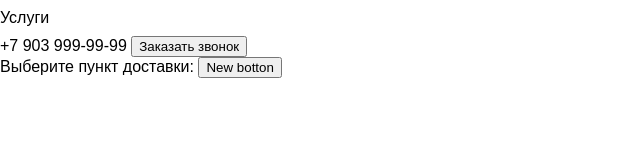
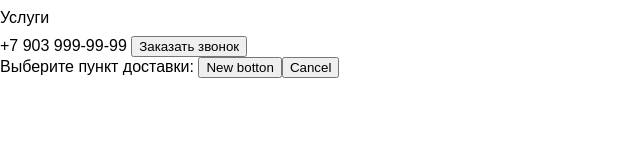
Before and after one commit to olgashatokhina/special-app, a plain HTML site: page index.html in a window 1280 px wide. Shown: the whole page, without its empty margins (0-640 px from the left). Drawn offline with Linux system fonts and the light colour scheme.

Commit message:
cancel button added

```diff
--- a/index.html
+++ b/index.html
@@ -19,5 +19,6 @@
     </header>
     Выберите пункт доставки:
     <button> New botton
+    <button> Cancel
 </body>
 </html>
```
